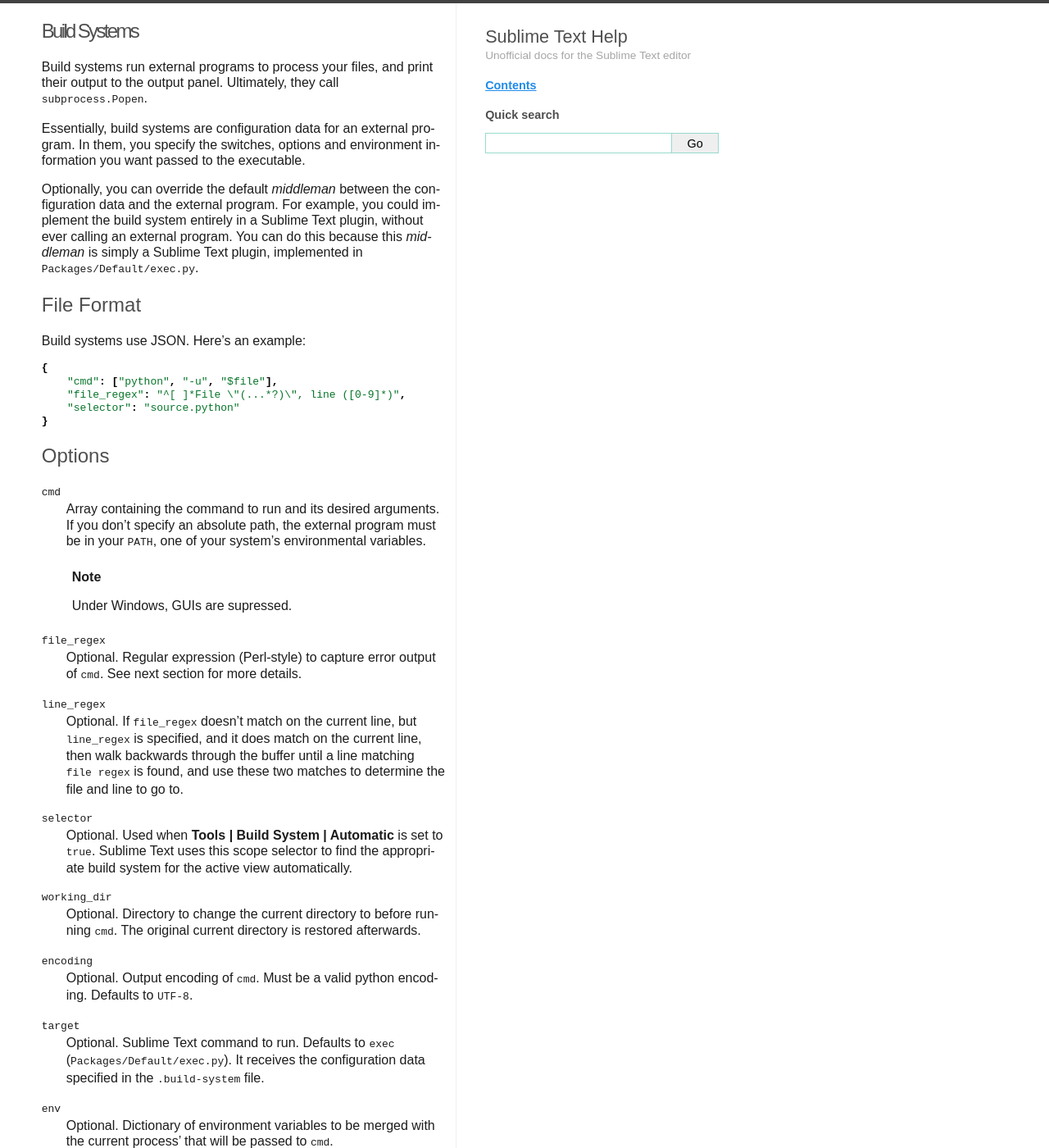
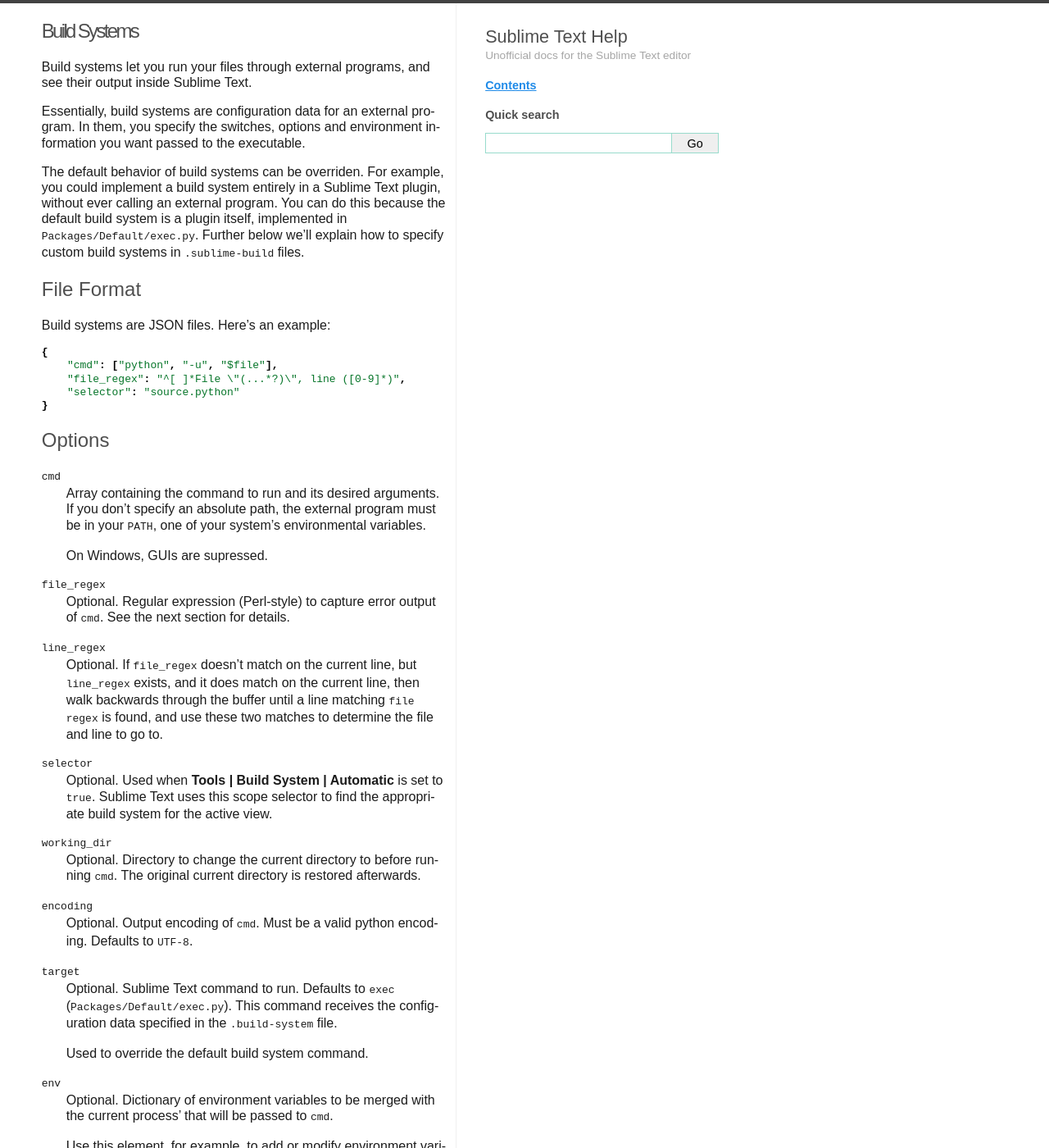
Before and after one commit to guillermooo/sublime-undocs, a Sphinx documentation site: the page built from source/reference/build_systems.rst, in a window 1280 px wide and 1400 px high. Shown: the whole window at 82% size. Built offline with Sphinx 7.4.7, drawn with Linux system fonts in a browser that asks for light colours; some of the changed text lies outside the part shown.

Commit message:
revised build systems topic

```diff
--- a/source/reference/build_systems.rst
+++ b/source/reference/build_systems.rst
@@ -1,24 +1,24 @@
 Build Systems
 =============
 
-Build systems run external programs to process your files, and print their
-output to the output panel. Ultimately, they call ``subprocess.Popen``.
+Build systems let you run your files through external programs, and see their
+output inside Sublime Text.
 
 Essentially, build systems are configuration data for an external program. In
 them, you specify the switches, options and environment information you want
 passed to the executable.
 
-Optionally, you can override the default *middleman* between the configuration
-data and the external program. For example, you could implement the build
-system entirely in a Sublime Text plugin, without ever calling an external
-program. You can do this because this *middleman* is simply a Sublime Text
-plugin, implemented in ``Packages/Default/exec.py``.
+The default behavior of build systems can be overriden. For example, you could
+implement a build system entirely in a Sublime Text plugin, without ever
+calling an external program. You can do this because the default build system
+is a plugin itself, implemented in ``Packages/Default/exec.py``. Further below
+we'll explain how to specify custom build systems in ``.sublime-build`` files.
 
 
 File Format
 ***********
 
-Build systems use JSON. Here's an example:
+Build systems are JSON files. Here's an example:
 
 .. sourcecode:: python
 
@@ -37,25 +37,22 @@
     specify an absolute path, the external program must be in your ``PATH``, one
     of your system's environmental variables.
 
-    .. XXX Is this still true?
-    .. note::
-        Under Windows, GUIs are supressed.
+    On Windows, GUIs are supressed.
 
-.. XXX Cross-reference properly to next section.
 ``file_regex``
     Optional. Regular expression (Perl-style) to capture error output of
-    ``cmd``. See next section for more details.
+    ``cmd``. See the next section for details.
 
 ``line_regex``
     Optional. If ``file_regex`` doesn't match on the current line, but
-    ``line_regex`` is specified, and it does match on the current line, then
+    ``line_regex`` exists, and it does match on the current line, then
     walk backwards through the buffer until a line matching ``file regex`` is
     found, and use these two matches to determine the file and line to go to.
 
 ``selector``
     Optional. Used when **Tools | Build System | Automatic** is set to ``true``.
     Sublime Text uses this scope selector to find the appropriate build system
-    for the active view automatically.
+    for the active view.
 
 ``working_dir``
     Optional. Directory to change the current directory to before running ``cmd``.
@@ -67,20 +64,26 @@
 
 ``target``
     Optional. Sublime Text command to run. Defaults to ``exec`` (``Packages/Default/exec.py``).
-    It receives the configuration data specified in the ``.build-system`` file.
+    This command receives the configuration data specified in the ``.build-system`` file.
+
+    Used to override the default build system command.
 
 ``env``
     Optional. Dictionary of environment variables to be merged with the current
     process' that will be passed to ``cmd``.
+
+    Use this element, for example, to add or modify environment variables
+    without modifying your system's settings.
 
 ``shell``
     Optional. If ``true``, ``cmd`` will be run through the shell (``cmd.exe``, ``bash``\ …).
 
 ``path``
     Optional. This string will replace the current process' ``PATH`` before
-    calling ``cmd``. The old ``PATH`` value will be restored after that. It's
-    useful to add directories to ``PATH`` that you don't have or want in your
-    regular ``PATH`` variable everywhere.
+    calling ``cmd``. The old ``PATH`` value will be restored after that.
+
+    Use this option to add directories to ``PATH`` without having to modify
+    your system's settings.
 
 Capturing Error Output with ``file_regex``
 ------------------------------------------
@@ -98,8 +101,8 @@
 Platform-specific Options
 -------------------------
 
-``windows``, ``osx`` and ``linux`` are additional options to provide
-platform-specific data. Here's an example::
+The ``windows``, ``osx`` and ``linux`` elements let you provide
+platform-specific data in the build system. Here's an example::
 
 
     {
@@ -162,14 +165,28 @@
 Troubleshooting Build Systems
 *****************************
 
-External programs used in build systems need to be in your ``PATH``. As a
-quick test, you can try to run them from the command line first and see whether
-they work. Note, however, that your shell's ``PATH`` variable might differ to
-that seen by Sublime Text due to your shell's profile. Remember that you can
-use the ``path`` option in a ``.build-system`` file to add directories to
-``PATH`` without changing your system's settings.
+Build systems will look for executables in your ``PATH``, unless you pass them
+an absolute path to the executable. Therefore, your ``PATH`` variable must be
+correctly set.
+
+Note that on some operating systems, the value for ``PATH`` will vary from a
+terminal window to a graphical application. Thus, even if the command you are
+using in your build system works in the command line, it may not work from
+Sublime Text. This is due to user profiles in shells.
+
+To solve this issue, make sure you set the desired ``PATH`` so that graphical
+applications such as Sublime Text can find it. See the links below for more
+information.
+
+Alternatively, you can use the ``path`` element in ``.sublime-build`` files
+to override the ``PATH`` used to locate the executable specified in ``cmd``.
+This new value for ``PATH`` will only be in effect for as long as your
+build system is running. After that, the old ``PATH`` will be restored.
 
 .. seealso::
 
-	`Managing Environment Variables in Windows <http://goo.gl/F77EM>`_
-		Search Microsoft for this topic.
+    `Managing Environment Variables in Windows <http://goo.gl/F77EM>`_
+        Search Microsoft knowledge base for this topic.
+
+    `Setting environment variables in OSX <http://stackoverflow.com/q/135688/1670>`_
+        StackOverflow topic.
```
Also changed, not shown: source/core/build_systems.rst (+19 -19 lines), 1 other file.
